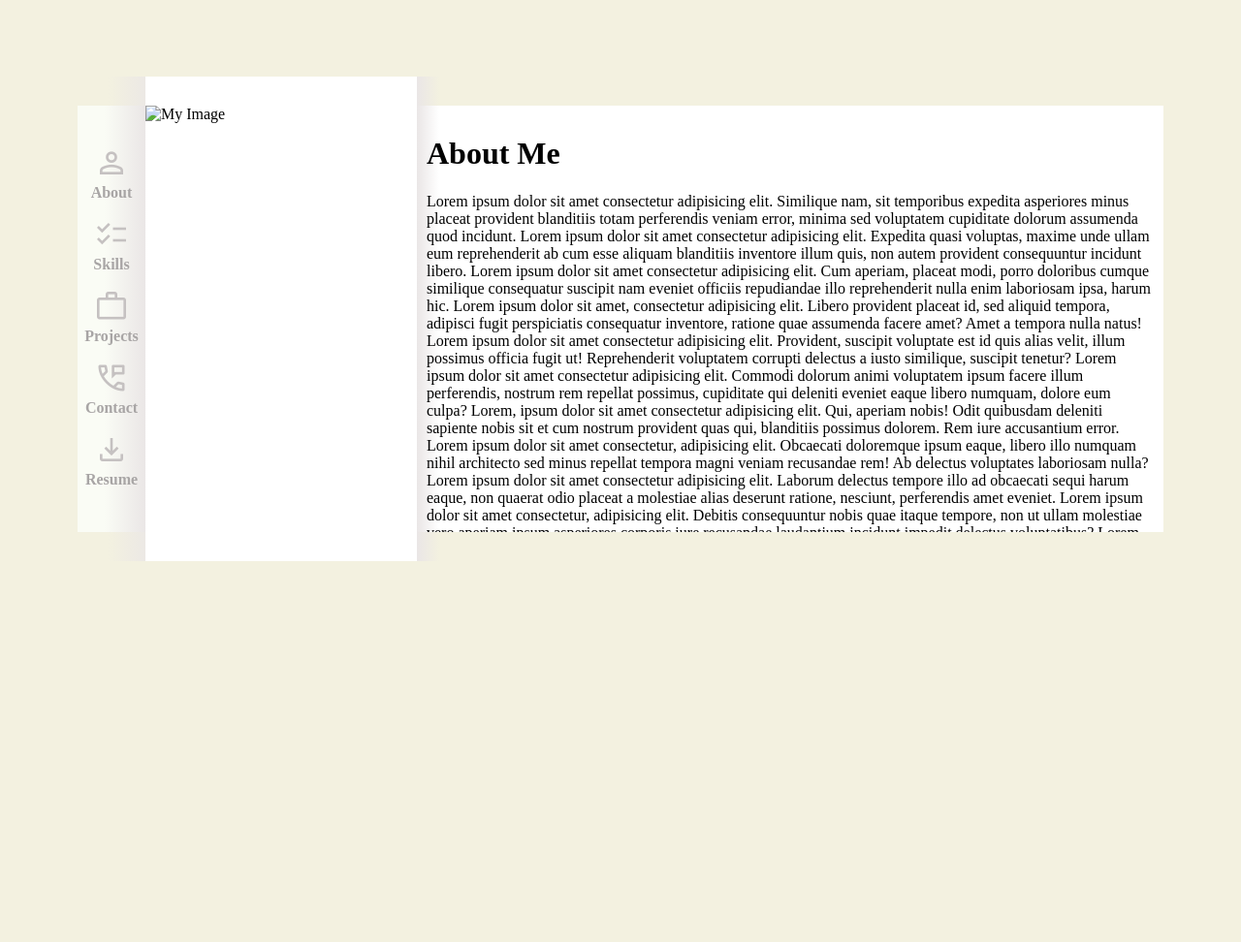
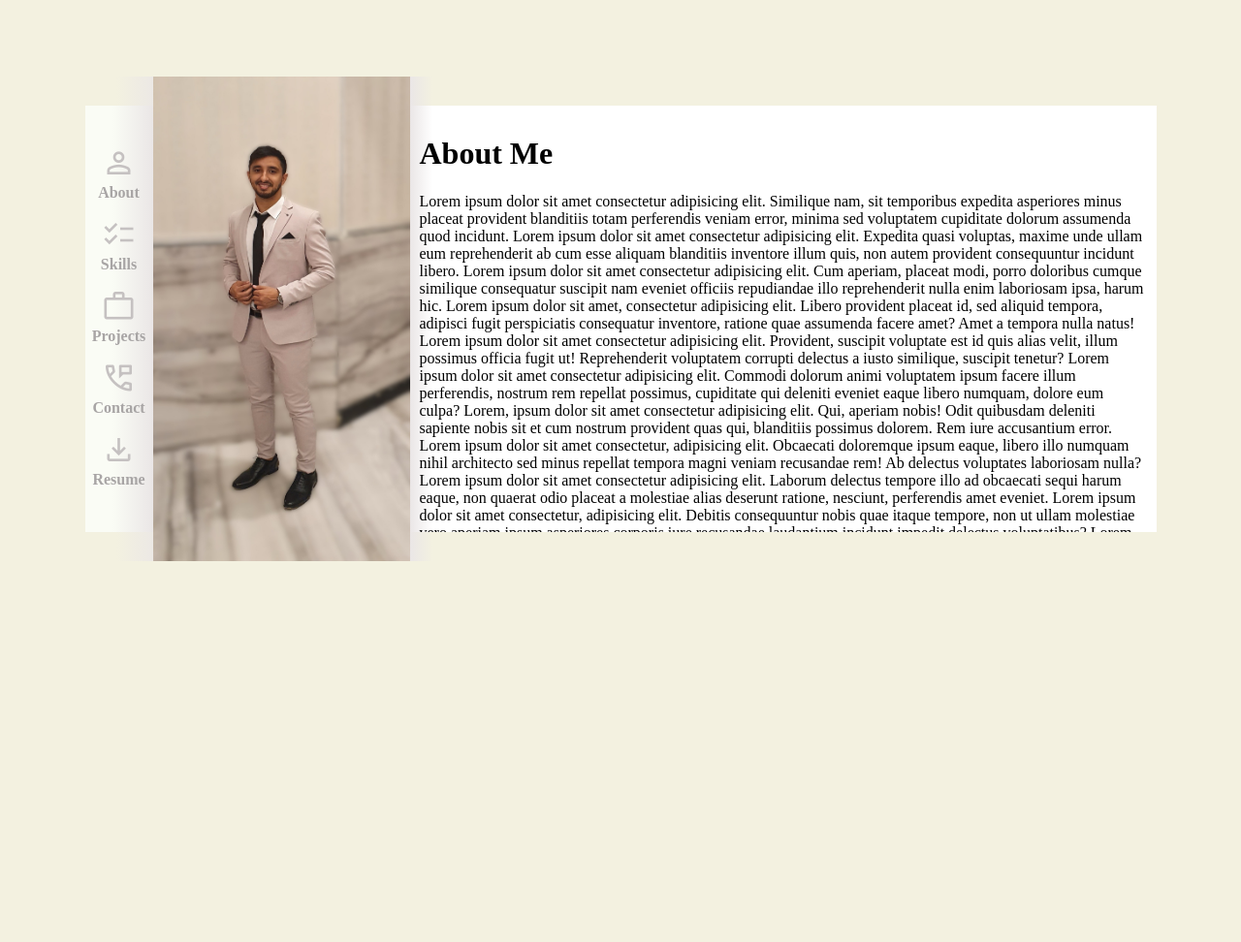
Before and after one commit to mosheyaku/resume, a Django app: page / in a window 1280 px wide. Shown: the top 972 px of the page at 97% size. Run offline with Django 4.2, Linux system fonts and the light colour scheme.

Commit message:
Adding my image to the pages of the project.

```diff
--- a/static/apps.css
+++ b/static/apps.css
@@ -32,8 +32,8 @@ body {
 }
 
 .image-container {
-    width: 280px;
-    height: 440px;
+    width: 265px;
+    height: 500px;
     overflow: hidden;
     background-color: #ffffff;
     transition: background-color 0.5s ease;
@@ -43,7 +43,7 @@ body {
 
 .image-container img {
     width: 100%;
-    height: auto;
+    height: 100%;
 }
 
 .content {
@@ -103,9 +103,7 @@ li {
 .div1,
 .div2,
 .div3,
-.div4,
-.div5,
-.div6 {
+.div4 {
     width: 100%;
     height: 20px;
     padding: 5px;
@@ -118,11 +116,6 @@ li {
 
 .div3,
 .div4 {
-    background-color: #ffffff;
-}
-
-.div5,
-.div6 {
     background: linear-gradient(to left, rgb(243, 241, 224) 97%, rgb(234, 230, 230));
 }
 
--- a/templates/base.html
+++ b/templates/base.html
@@ -66,19 +66,12 @@
 
     </div>
 
-    <div>
-        <div class="div3"></div>
-
-        <div class="image-container">
-            <img src="" alt="My Image"/>
-        </div>
-
-        <div class="div4"></div>
-
+    <div class="image-container">
+        <img src="{% static "/images/my-picture.jpg" %}" alt="My Image"/>
     </div>
 
     <div>
-        <div class="div5"></div>
+        <div class="div3"></div>
 
         <div class="content">
             {% block content %}
@@ -86,7 +79,7 @@
             {% endblock %}
         </div>
 
-        <div class="div6"></div>
+        <div class="div4"></div>
 
     </div>
 </div>
```
Also changed, not shown: static/images/my-picture.jpg (added).
